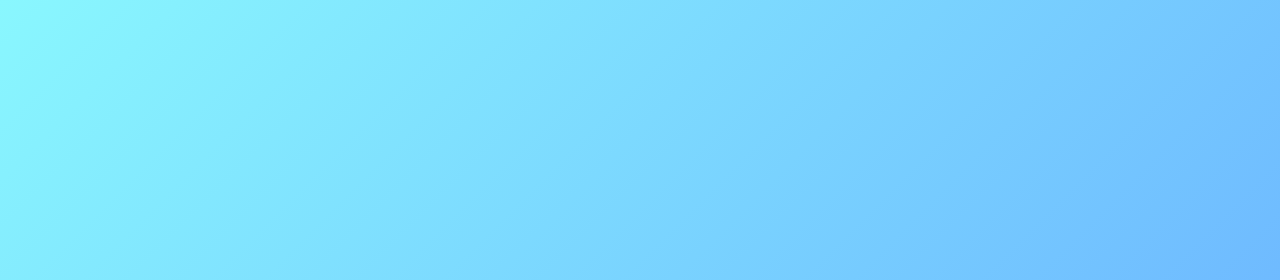
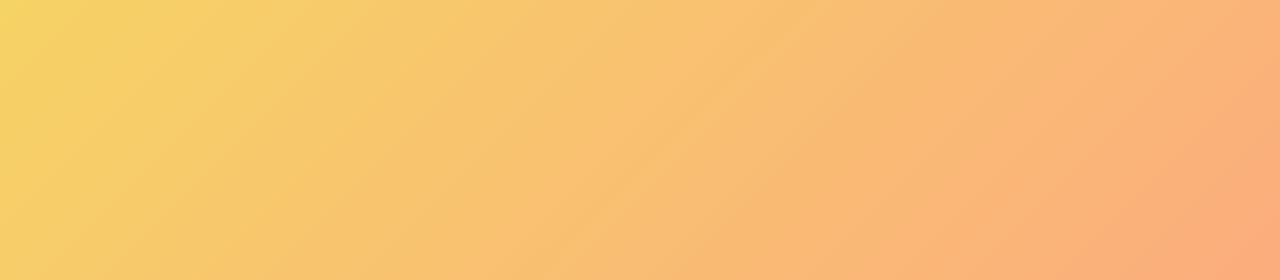
Before and after one commit to Anoop-Meshram/anoop-meshram.github.io, a plain HTML site: page index.html in a window 1280 px wide. Shown: the top 280 px of the page. Drawn offline with Linux system fonts and the light colour scheme.

Commit message:
Implement random background color feature
Added a function to generate a random background color on page refresh.

```diff
--- a/index.html
+++ b/index.html
@@ -7,7 +7,6 @@
   <style>
     body {
       font-family: 'Segoe UI', Tahoma, Geneva, Verdana, sans-serif;
-      background: linear-gradient(135deg, #89f7fe, #66a6ff);
       color: #222;
       text-align: center;
       display: flex;
@@ -16,6 +15,7 @@
       align-items: center;
       height: 100vh;
       margin: 0;
+      transition: background 1s ease;
     }
     h1 { font-size: 2.2rem; margin-bottom: 10px; }
     h2 { font-size: 1.5rem; margin: 5px 0; }
@@ -52,6 +52,22 @@
 
     const randomCompliment = compliments[Math.floor(Math.random() * compliments.length)];
     messageEl.textContent = randomCompliment;
+
+    // Generate a random background color each refresh
+    function randomBg() {
+      const colors = [
+        'linear-gradient(135deg, #ff9a9e, #fad0c4)',
+        'linear-gradient(135deg, #a1c4fd, #c2e9fb)',
+        'linear-gradient(135deg, #fbc2eb, #a6c1ee)',
+        'linear-gradient(135deg, #84fab0, #8fd3f4)',
+        'linear-gradient(135deg, #fccb90, #d57eeb)',
+        'linear-gradient(135deg, #f6d365, #fda085)',
+        'linear-gradient(135deg, #96e6a1, #d4fc79)'
+      ];
+      document.body.style.background = colors[Math.floor(Math.random() * colors.length)];
+    }
+
+    randomBg();
 
     // Get user's local time greeting
     function updateTimeAndGreeting() {
```
